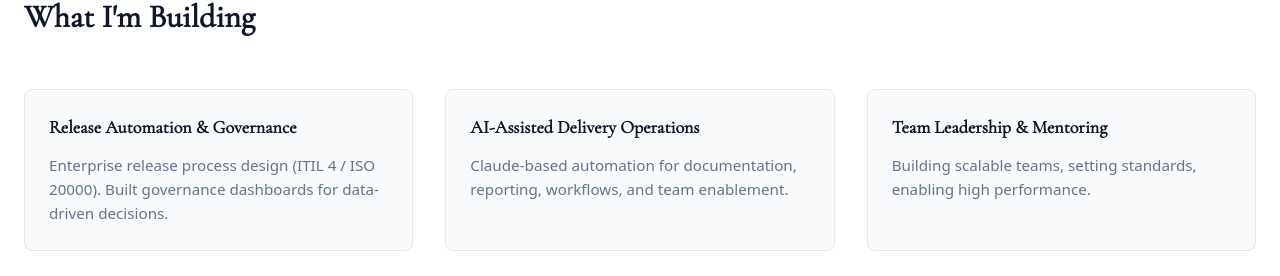
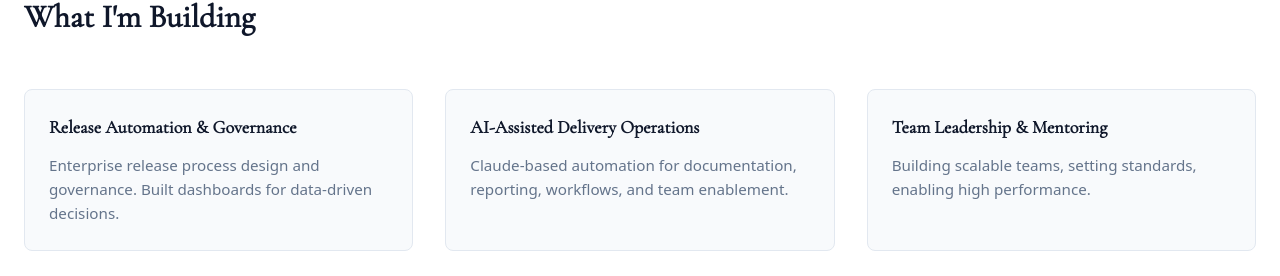
Before and after one commit to RajeshHuria/personal-site, a Next.js app: page / in a window 1280 px wide. Shown: the part 1086-1362 px from the top of the page. Built offline with nearby package versions, Linux system fonts and the light colour scheme; a web font is replaced by a local one.

Commit message:
remove: ISO 20000 reference from focus area
Simplify Release Automation & Governance description.

Co-Authored-By: Claude Haiku 4.5 <noreply@anthropic.com>

```diff
--- a/components/PersonalSite.tsx
+++ b/components/PersonalSite.tsx
@@ -33,7 +33,7 @@ const projects = [
 const focusAreas = [
   {
     title: "Release Automation & Governance",
-    description: "Enterprise release process design (ITIL 4 / ISO 20000). Built governance dashboards for data-driven decisions.",
+    description: "Enterprise release process design and governance. Built dashboards for data-driven decisions.",
   },
   {
     title: "AI-Assisted Delivery Operations",
```
